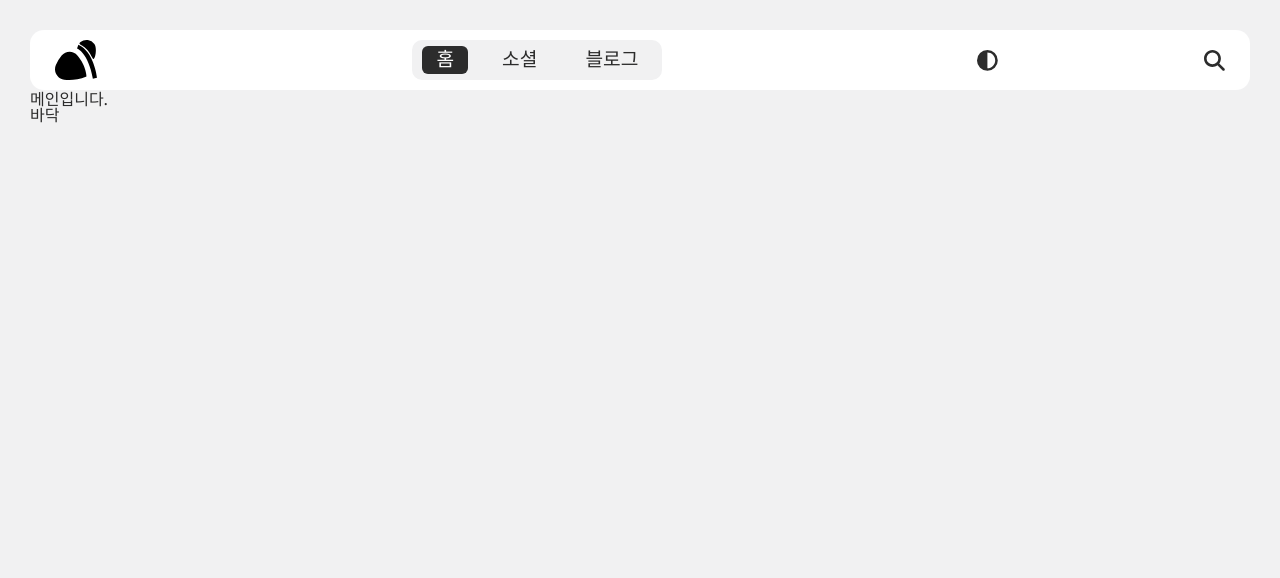
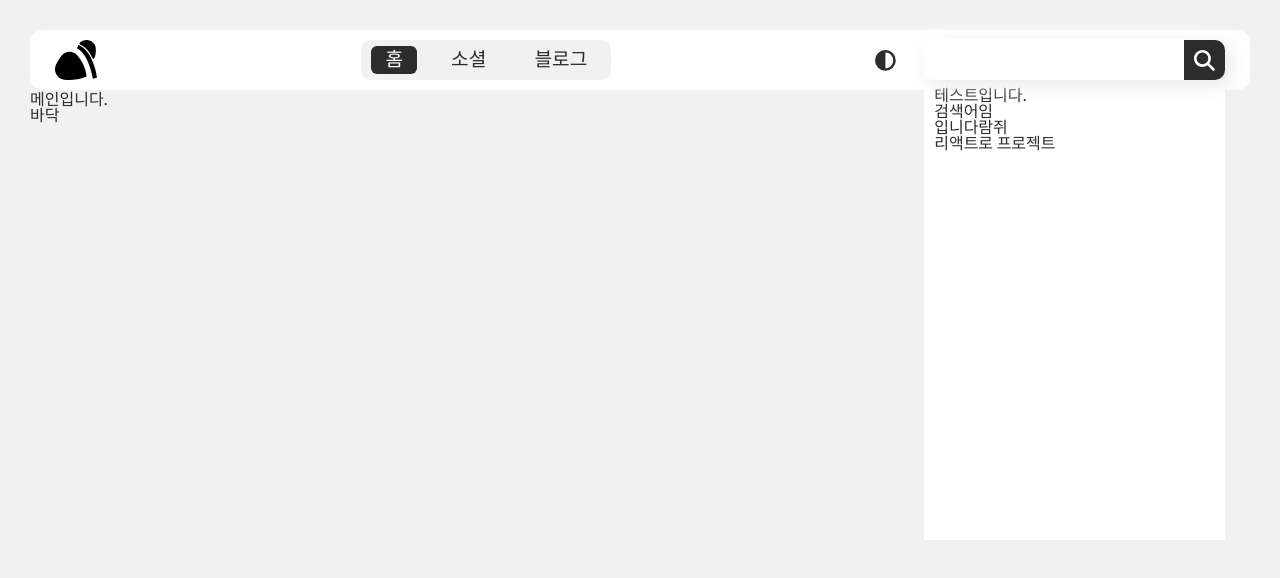
Before and after one commit to Pmp4/ops-project, a React (Create React App) app in the folder front-office/ops/: page / in a window 1280 px wide. Shown: the top 578 px of the page. Built offline with nearby package versions, Linux system fonts and the light colour scheme.

Commit message:
REACT 검색부분 디자인 구성

```diff
--- a/front-office/ops/src/components/layout/Header.js
+++ b/front-office/ops/src/components/layout/Header.js
@@ -55,14 +55,22 @@ const Header = () => {
                     <button type="button" className="mode-btn func-btn br-m">
                         <FontAwesomeIcon icon={faCircleHalfStroke} />
                     </button>
-                    <div className="search-part flex-wrap">
-                        <div className='search-input'>
+                    <div className="search-part">
+                        <div className='search-input flex-wrap'>
                             <input />
+                            <button type="button" className="search-btn func-btn br-m">
+                                <FontAwesomeIcon icon={faMagnifyingGlass} />
+                            </button>
                         </div>
-                        <button type="button" className="search-btn func-btn br-m">
-                            <FontAwesomeIcon icon={faMagnifyingGlass} />
-                        </button>
-
+                        <div className='search-list-part'>
+                            <div className='blank'></div>
+                            <ul className='search-list box-md'>
+                                <li>테스트입니다.</li>
+                                <li>검색어임</li>
+                                <li>입니다람쥐</li>
+                                <li>리액트로 프로젝트</li>
+                            </ul>
+                        </div>
                     </div>
                 </div>
             </div>
--- a/front-office/ops/src/scss/common/header.scss
+++ b/front-office/ops/src/scss/common/header.scss
@@ -5,6 +5,7 @@
     height: 60px;
     box-sizing: border-box;
     background: $white-color;
+    z-index: $header-index;
 
     .header-wrap {
         height: 100%;
@@ -40,7 +41,7 @@
                         align-items: center;
                         padding: 0 14px;
                         position: relative;
-                        top: -1px;
+                        top: $line-cor;
                     }
                 }
             }
@@ -72,12 +73,55 @@
 
 
             .search-part {
-                margin-left: 15px;
-            }
+                margin-left: 28px;
+                position: relative;
+                z-index: 1;
 
-            .search-btn {
-                cursor: pointer;
-                margin-left: 10px;
+                .search-input {
+                    box-shadow: 5px 5px 18px #e8e8e8,
+                            -5px -5px 18px #ffffff;
+                    height: 100%;
+                    border-radius: $box-border-radius-md;
+
+                    input {
+                        height: 100%;
+                        line-height: 100%;
+                        padding: $box-padding-md;
+                        box-sizing: border-box;
+                        width: 260px;
+                        display: flex;
+                        align-items: center;
+                        font-size: $md-font;
+                        position: relative;
+                        top: $line-cor;
+                        &:focus{outline: none;}
+                    }
+                    .search-btn {
+                        cursor: pointer;
+
+                        border-radius: 0 $box-border-radius-md $box-border-radius-md 0;
+                        background-color: $black-color;
+                        padding: $box-padding-md;
+                        svg{color: #fff; }
+                    }
+                }
+
+
+                .search-list-part {
+                    position: absolute;
+                    top: 0;
+                    left: 0;
+                    width: 100%;
+                    height: 500px;
+                    background-color: #fff;
+                    z-index: -1;
+
+                    .blank {
+                        width: 100%;
+                        height: 40px
+                    }
+
+                }
             }
         }
     }
--- a/front-office/ops/src/scss/common/variable.scss
+++ b/front-office/ops/src/scss/common/variable.scss
@@ -39,3 +39,20 @@ $md-font: 1.2em;
 $gray-color: #F1F1F2;
 $black-color: #2C2C2C;
 $white-color: #ffffff;
+
+
+
+
+/** line-height 보정 단위, "position:relative" 필요 */
+$line-cor: -1px;
+
+
+
+
+
+
+
+
+
+/** z-index 정의 */
+$header-index: 999;
```
